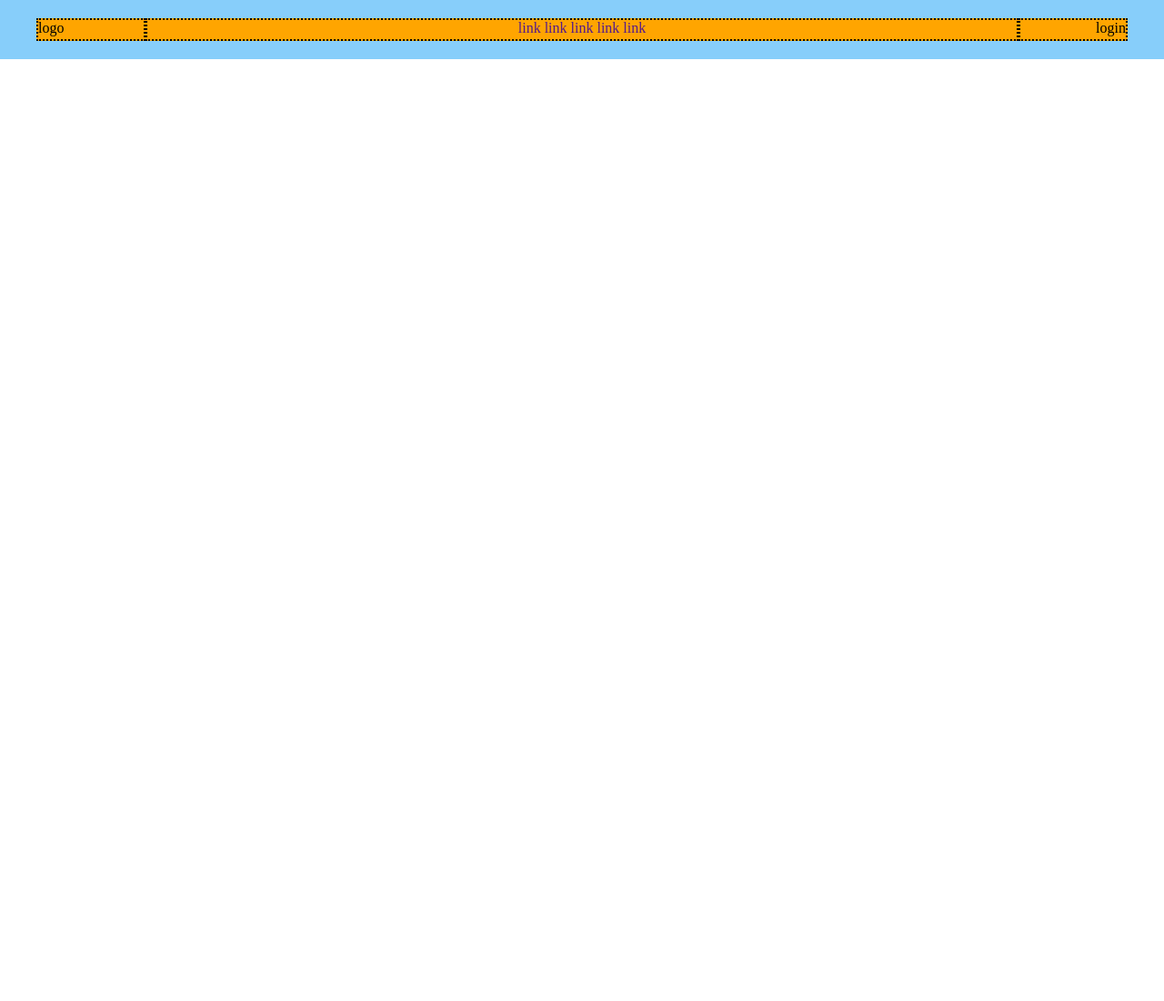
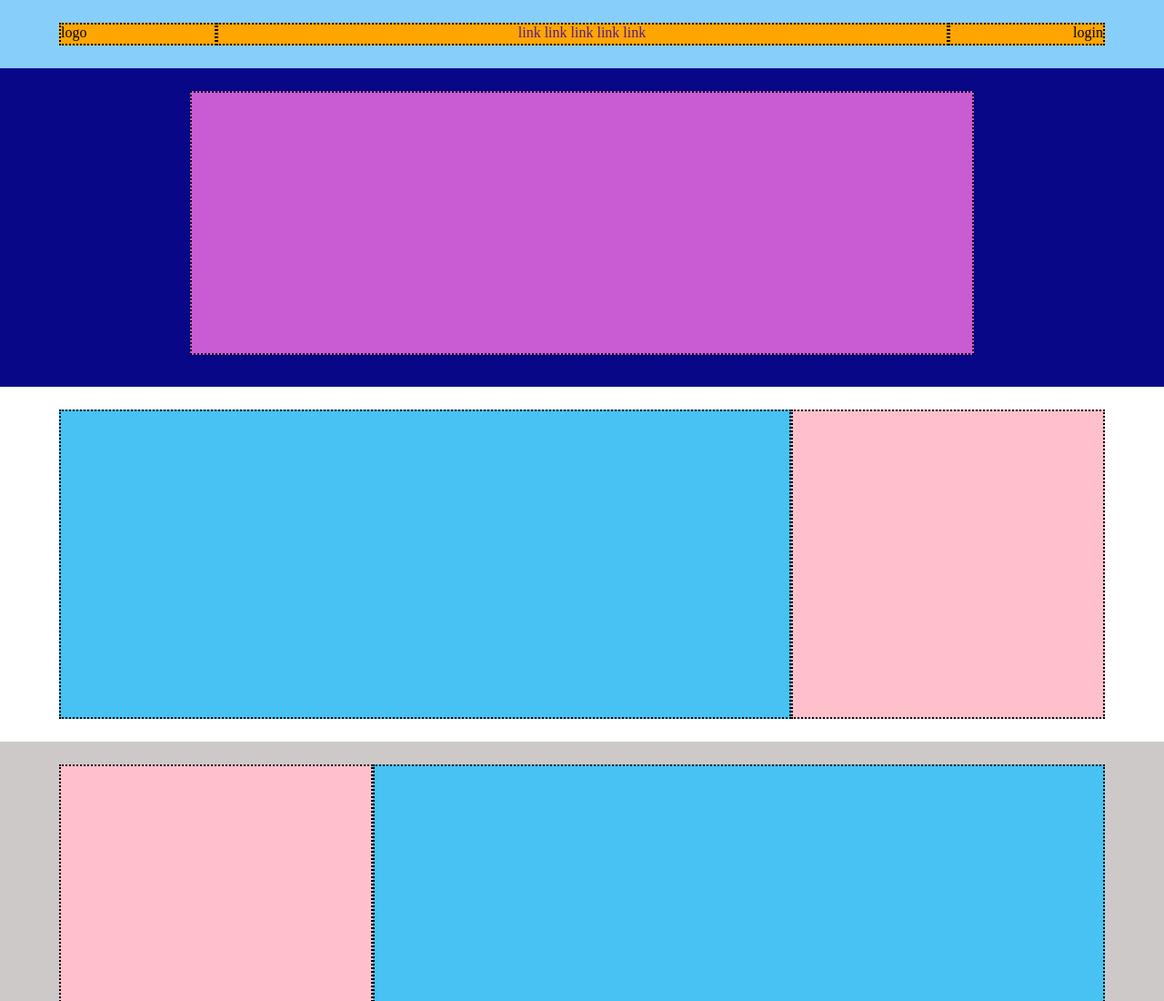
Before and after one commit to MiriamPecora/htmlcss-struttura-discord, a plain HTML site: page index.html in a window 1280 px wide. Shown: the top 1100 px of the page at 91% size. Before the commit the page ends 800 px from the top, so only its background shows below. Drawn offline with Linux system fonts and the light colour scheme.

Commit message:
[UPD] Added till the green column in html and css. Still need to organize classes to make code cleaner

```diff
--- a/css/style.css
+++ b/css/style.css
@@ -10,7 +10,8 @@ a {
 
 .container {
     max-width: 1200px;
-    margin: 10px auto;
+    margin: 0 auto;
+    padding: 25px;
 }
 
 .row {
@@ -18,21 +19,22 @@ a {
     flex-wrap: wrap;
 }
 
+.dotted {
+    border: dotted 2px;
+}
+
 /* HEADER */
 
 header {
     background-color: lightskyblue ;
-    padding: 10px 0;
 }
 
-.col-10 {
-    width: 10%;
-    border: dotted 2px;
+.col-15 {
+    width: 15%;
 }
 
-.col-80 {
-    width: 80%;
-    border: dotted 2px;
+.col-70 {
+    width: 70%;
     text-align: center;
 }
 
@@ -47,3 +49,55 @@ header {
 .orange {
     background-color: orange;
 }
+
+/* MAIN */
+
+
+/* SECONDA SEZIONE */
+
+.blue-bg {
+background-color: rgb(7, 7, 136);
+}
+
+.height-350 {
+    height: 350px;
+}
+
+.col-75{
+    width: 75%;
+    background-color: rgb(201, 91, 211);
+    height: 290px;
+    margin: 0px auto;
+}
+
+/* TERZA SEZIONE */
+
+.height-390{
+    height: 390px;
+}
+
+.col-30{
+    width: 30%;
+    height: 340px;
+    background-color: pink;
+}
+
+.azure-bg {
+    background-color: rgb(71, 194, 243);
+}
+
+/* QUARTA SEZIONE */
+
+.grey-bg {
+    background-color: rgb(206, 201, 201) ;
+}
+
+/* QUINTA SEZIONE */
+
+.col-100 {
+    width: 100%;
+    height: 650px;
+    background-color: green;
+}
+
+/* SESTA SEZIONE */
--- a/index.html
+++ b/index.html
@@ -14,15 +14,15 @@
 
             <div class="row">
 
-                <div class="col-10 height-25 orange">logo</div>
-                <div class="col-80 height-25 orange">
+                <div class="col-15 height-25 orange dotted">logo</div>
+                <div class="col-70 height-25 orange dotted">
                     <a href="">link</a>
                     <a href="">link</a>
                     <a href="">link</a>
                     <a href="">link</a>
                     <a href="">link</a>
                 </div>
-                <div class="col-10 height-25 orange right-text">login</div>
+                <div class="col-15 height-25 orange right-text dotted">login</div>
 
             </div>
 
@@ -30,6 +30,86 @@
 
     </header>
 
+    <main>
+
+        <div class="blue-bg">
+
+            <div class="container height-350">
+
+                <div class="row">
+
+                    <div class="col-75 dotted"></div>
+
+                </div>
+
+            </div>
+
+        </div>
+
+        <div id="third_section">
+
+            <div class="container height-390">
+
+                <div class="row">
+
+                    <div class="col-70 azure-bg dotted"></div>
+                    <div class="col-30 dotted"></div>
+
+                </div>
+
+            </div>
+
+        </div>
+
+        <div class="grey-bg">
+
+            <div class="container height-390">
+
+                <div class="row">
+
+                    <div class="col-30 dotted"></div>
+                    <div class="col-70 azure-bg dotted"></div>
+
+                </div>
+
+            </div>
+
+        </div>
+
+        <div id="fifth_section">
+
+            <div class="container height-390">
+
+                <div class="row">
+
+                    <div class="col-70 azure-bg dotted"></div>
+                    <div class="col-30 dotted"></div>
+
+                </div>
+
+            </div>
+
+        </div>
+
+        <div class="grey-bg">
+
+            <div class="container">
+
+                <div class="row">
+
+                    <div class="col-100"></div>
+
+                </div>
+
+            </div>
+
+        </div>
+
+
+
+
+
+    </main>
 
 
 </body>
```
